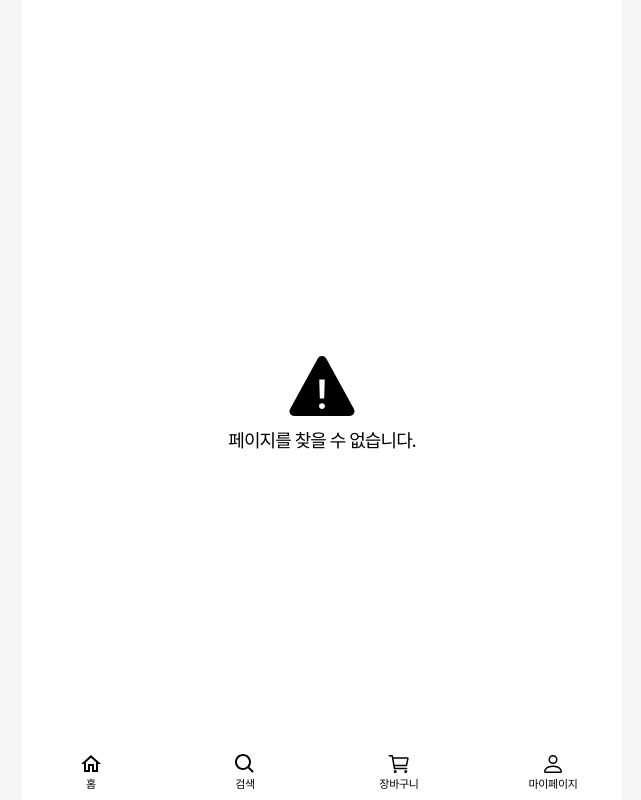
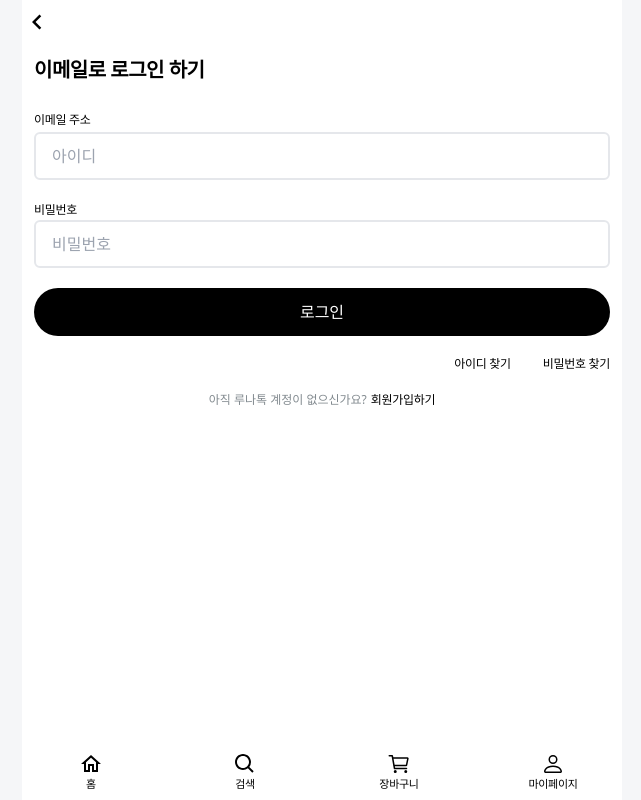
Before and after one commit to theo-ooooo/lunatalk.frontend, a Next.js app: page /auth/login/email in a window 1280 px wide. Before the commit this address had no page. Shown: the top 800 px of the page, without its empty margins (318-959 px from the left). Built offline with nearby package versions, Linux system fonts and the light colour scheme.

Commit message:
[ADD] email login publish

```diff
--- /dev/null
+++ b/src/app/(backHeader)/auth/login/email/page.tsx
@@ -0,0 +1,71 @@
+import Link from "next/link";
+
+export default function Page() {
+  return (
+    <form>
+      <div className='h-svh p-3 flex flex-col gap-5'>
+        <div>
+          <h2 className='text-xl font-bold tracking-tight mb-2'>
+            이메일로 로그인 하기
+          </h2>
+        </div>
+        <div className='flex flex-col gap-4'>
+          <div className='flex flex-col gap-1'>
+            <label htmlFor='email' className='text-xs tracking-tight'>
+              이메일 주소
+            </label>
+            <input
+              type='text'
+              id='loginId'
+              className='w-full border-2 rounded-md px-4 h-12 outline-none'
+              placeholder='아이디'
+            />
+          </div>
+          <div>
+            <label htmlFor='password' className='text-xs tracking-tight'>
+              비밀번호
+            </label>
+            <input
+              type='password'
+              id='password'
+              placeholder='비밀번호'
+              className='w-full border-2 rounded-md px-4 h-12 outline-none'
+            />
+          </div>
+        </div>
+        <div>
+          <button
+            type='submit'
+            className='w-full bg-black text-white rounded-full px-4 h-12'
+          >
+            로그인
+          </button>
+        </div>
+        <div>
+          <div className='flex items-center gap-8 justify-end'>
+            <Link
+              href={"/auth/find/login_id"}
+              className='text-xs tracking-tight'
+            >
+              아이디 찾기
+            </Link>
+            <Link
+              href={"/auth/find/password"}
+              className='text-xs tracking-tight'
+            >
+              비밀번호 찾기
+            </Link>
+          </div>
+        </div>
+        <div className='flex items-center gap-1 justify-center'>
+          <span className='text-xs text-[#828a8f]'>
+            아직 루나톡 계정이 없으신가요?
+          </span>
+          <Link href={"/auth/register"} className='text-xs tracking-tight'>
+            회원가입하기
+          </Link>
+        </div>
+      </div>
+    </form>
+  );
+}
```
